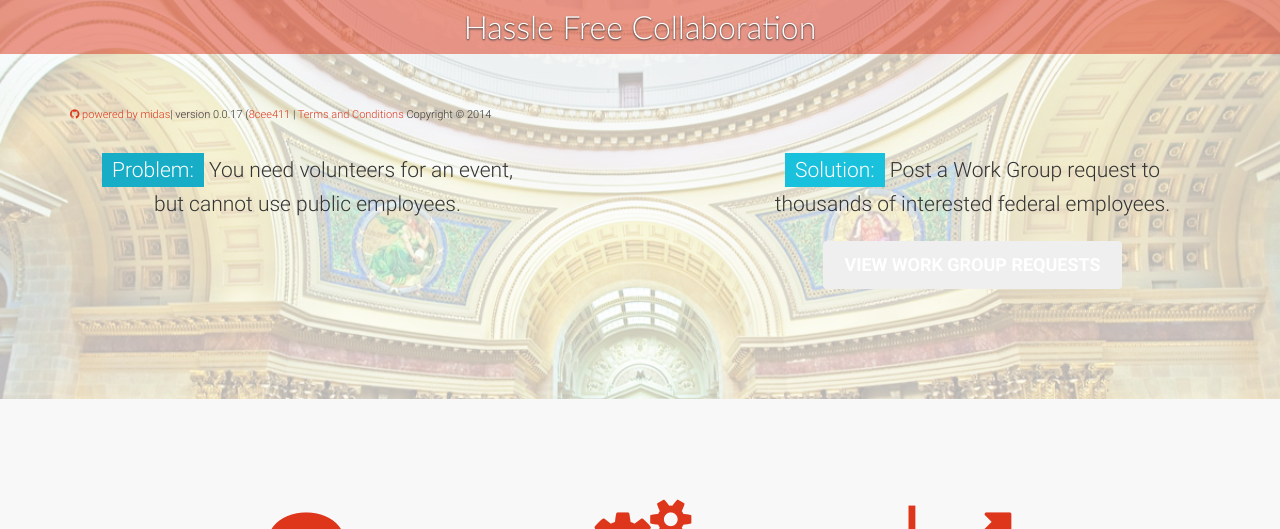
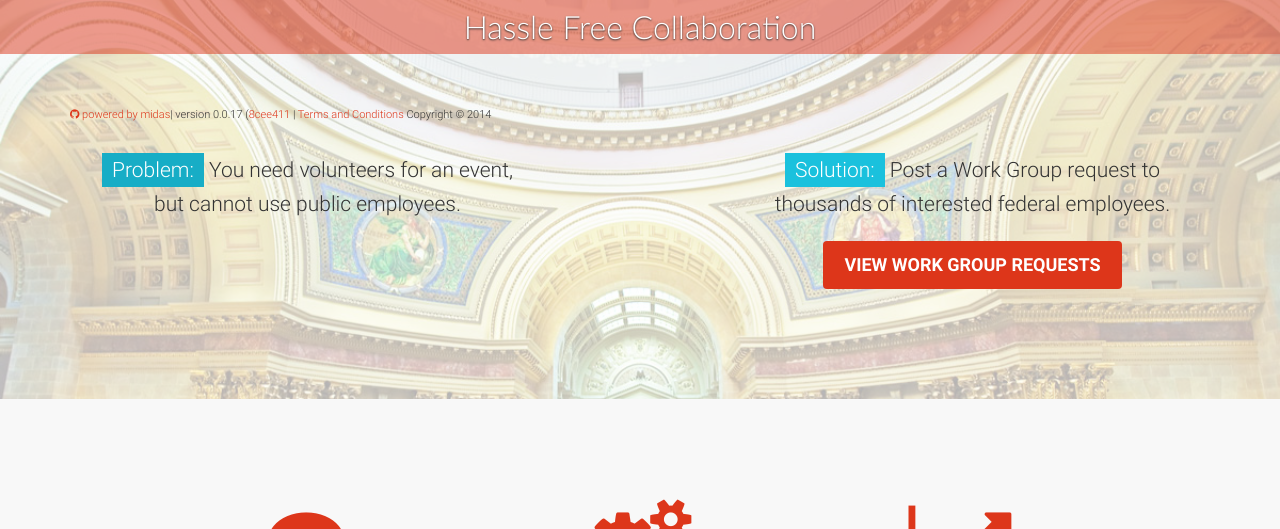
Before and after one commit to alwaysbrightblue/midas-bs, a PHP site: page / in a window 1280 px wide. Shown: the part 674-1203 px from the top of the page. Run offline with PHP 8.4, Linux system fonts and the light colour scheme; some libraries are stand-ins or nearby versions.

Commit message:
Separate button formatting from color.
Make btn-base and btn-complement1 as classes.  Added classes to sections throughout.  Allows us to change button formatting without affecting the colors, which are set in variables.less.

```diff
--- a/sections/hp/scenario1/scenario1.php
+++ b/sections/hp/scenario1/scenario1.php
@@ -18,7 +18,7 @@
 
 	<div class="col-md-5 col-sm-5 splash-box pull-right">
 	<p class="lead text-center tall-text"><span class="highlight-complement1">Solution:</span> Post a Work Group request to thousands of interested federal employees.</p>
-	<div class="text-center"><a href="#"><button class="btn btn-midas" id="center">View Work Group Requests</button></a></div>
+	<div class="text-center"><a href="#"><button class="btn btn-midas btn-base" id="center">View Work Group Requests</button></a></div>
 	</div><!-- /#splash-left -->
 </div>
 </div><!-- /.splash-wrap-->
--- a/sections/hp/splash1/splash1.php
+++ b/sections/hp/splash1/splash1.php
@@ -11,7 +11,7 @@
 	<div id="splash-center">
 	<h1 class="text-center">Cross Agency Collaboration</h1>
 	<p class="lead text-center">Work with federal employees on projects you are passionate about.</p>
-	<div class="text-center"><a href="#"><button class="btn btn-midas" id="center">View Open Opportunities</button></a></div>
+	<div class="text-center"><a href="#"><button class="btn btn-midas btn-base" id="center">View Open Opportunities</button></a></div>
 	<div class="text-center text-on-dark text-muted"><a href="#">Learn More</a></div>
 </div><!-- /#splash -->
 </div><!-- /.splash-wrap -->
--- a/sections/hp/splash2/splash2.php
+++ b/sections/hp/splash2/splash2.php
@@ -9,7 +9,7 @@
 	<div id="splash-center">
 	<h1 class="text-center">Cross Agency Collaboration</h1>
 	<p class="lead text-center">Work with federal employees on projects you are passionate about.</p>
-	<div class="text-center"><a href="#"><button class="btn btn-midas" id="center">Learn More</button></a></div>
+	<div class="text-center"><a href="#"><button class="btn btn-midas btn-base" id="center">Learn More</button></a></div>
 </div><!-- /#splash -->
 </div><!-- /.splash-wrap -->
 </div><!-- /.container-fluid-->
--- a/sections/hp/splash4/splash4.php
+++ b/sections/hp/splash4/splash4.php
@@ -12,7 +12,7 @@
 	<h1 class="text-center tall-text text-on-dark ">Open Opportunities has a <span class="highlight-complement1">solution</span> for you.</h1>
 
 
-	<div class="text-center"><a href="#"><button class="btn btn-midas" id="center">View All Opportunities</button></a></div>
+	<div class="text-center"><a href="#"><button class="btn btn-midas btn-base" id="center">View All Opportunities</button></a></div>
 
 	</div><!-- /.col-md-4 -->
 	<div class="col-md-6 pull-right">
```
